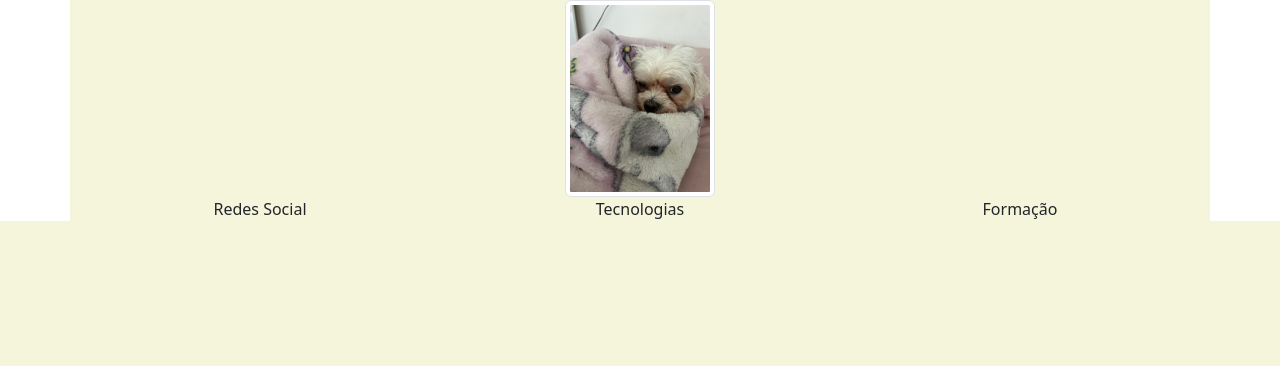
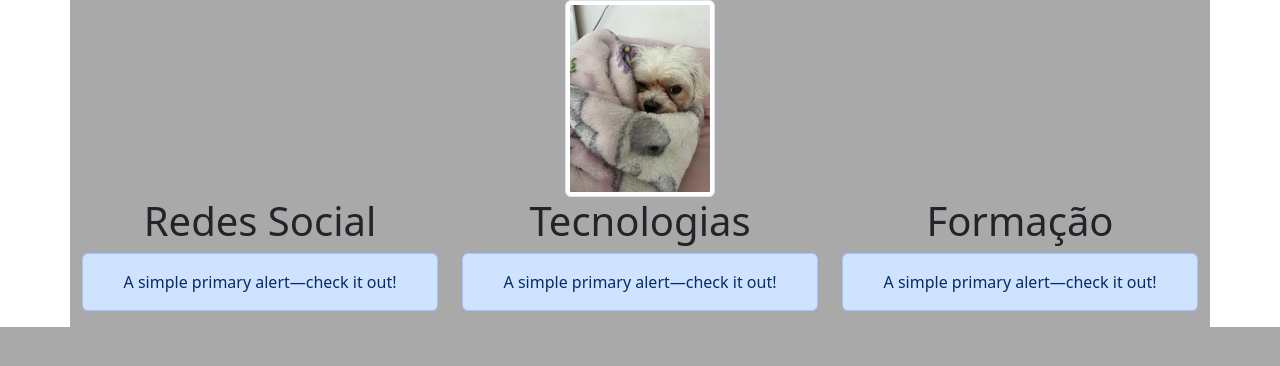
Before and after one commit to Thiwaters/Thiwaters.github.io, a plain HTML site: page index.html in a window 1280 px wide. Drawn offline with nearby package versions, Linux system fonts and the light colour scheme.

Commit message:
cabelhaço

```diff
--- a/index.html
+++ b/index.html
@@ -28,13 +28,22 @@
       <div class="container text-center">
         <div class="row">
           <div class="col">
-            Redes Social
+            <h1>Redes Social</h1>
+            <div class="alert alert-primary" role="alert">
+                A simple primary alert—check it out!
+              </div>
           </div>
           <div class="col">
-            Tecnologias
+            <h1>Tecnologias</h1>
+            <div class="alert alert-primary" role="alert">
+                A simple primary alert—check it out!
+              </div>
           </div>
           <div class="col">
-            Formação
+            <h1>Formação</h1>
+            <div class="alert alert-primary" role="alert">
+                A simple primary alert—check it out!
+              </div>
           </div>
         </div>
       </div>
--- a/main.css
+++ b/main.css
@@ -1,3 +1,3 @@
 *{
-    background-color: beige;
+    background-color: darkgray;
 }
```
